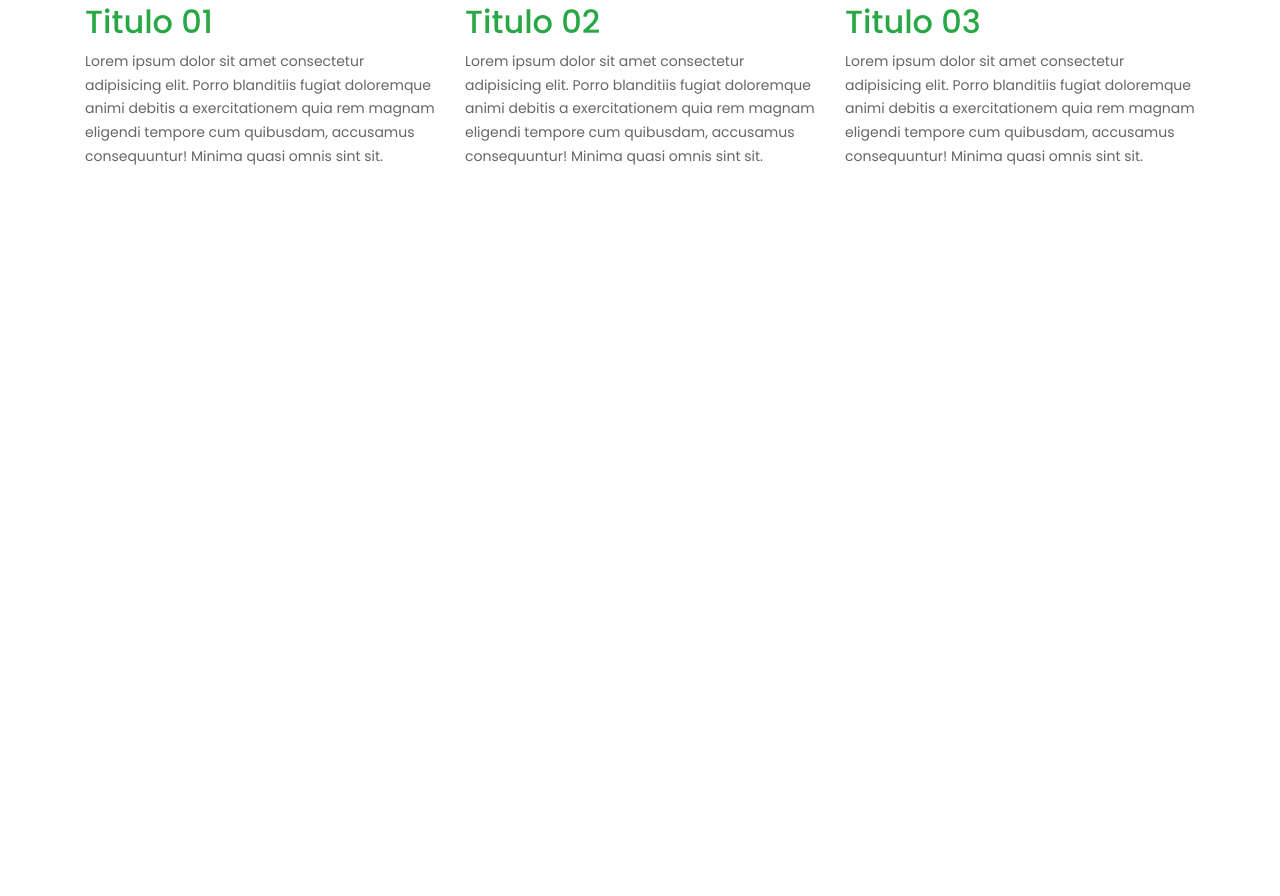
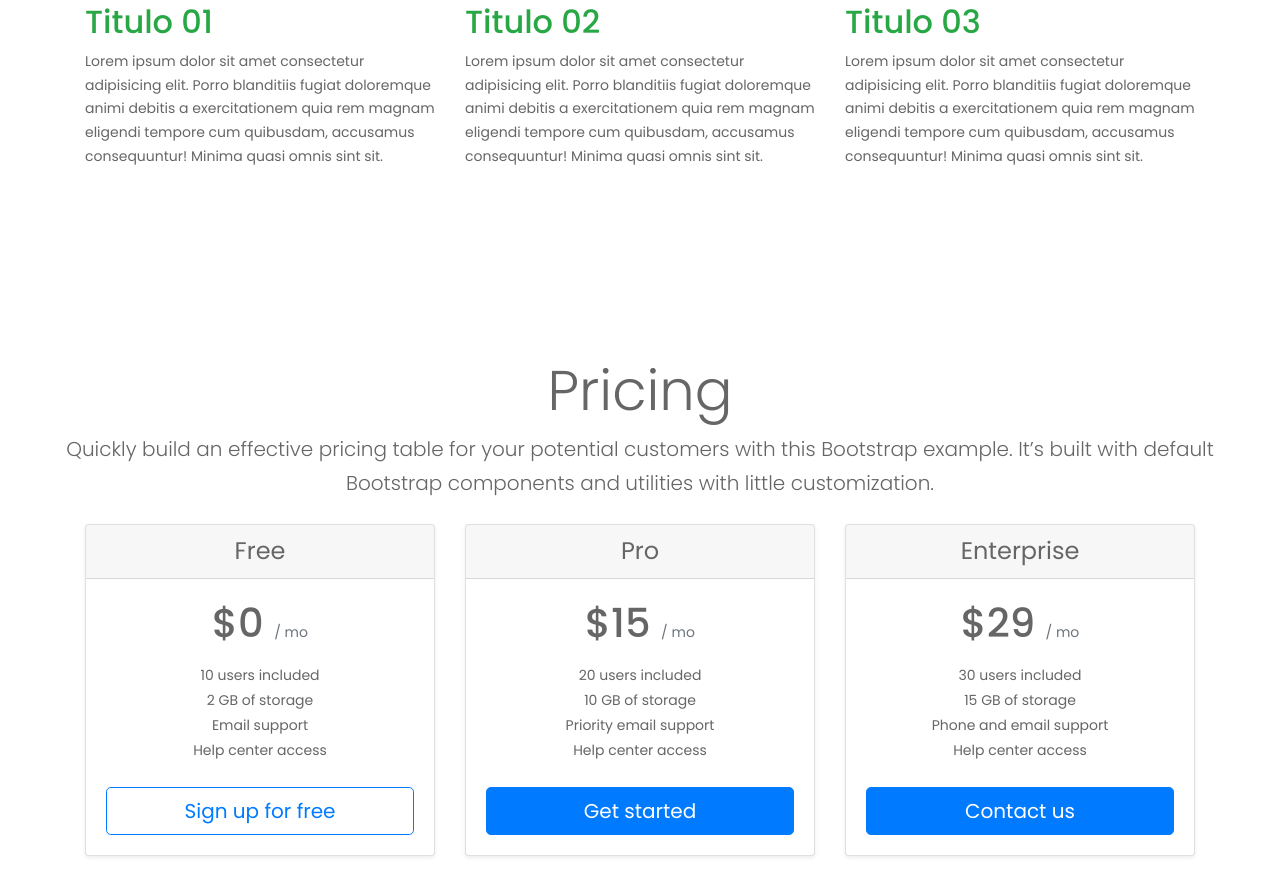
Before and after one commit to uft-qlq-menor/curso_git, a plain HTML site: page index.html in a window 1280 px wide. Shown: the part 1382-2278 px from the top of the page. Before the commit the page ends 1691 px from the top, so only its background shows below. Drawn offline with Linux system fonts and the light colour scheme.

Commit message:
Incluir seccion de precios

```diff
--- a/index.html
+++ b/index.html
@@ -165,6 +165,60 @@
             </div>
         </div>
     </section>
+    <div class="pricing-header px-3 py-3 pt-md-5 pb-md-4 mx-auto text-center">
+        <h1 class="display-4">Pricing</h1>
+        <p class="lead">Quickly build an effective pricing table for your potential customers with this Bootstrap example. It’s built with default Bootstrap components and utilities with little customization.</p>
+      </div>
+
+    <div class="container">
+        <div class="card-deck mb-3 text-center">
+          <div class="card mb-4 shadow-sm">
+            <div class="card-header">
+              <h4 class="my-0 font-weight-normal">Free</h4>
+            </div>
+            <div class="card-body">
+              <h1 class="card-title pricing-card-title">$0 <small class="text-muted">/ mo</small></h1>
+              <ul class="list-unstyled mt-3 mb-4">
+                <li>10 users included</li>
+                <li>2 GB of storage</li>
+                <li>Email support</li>
+                <li>Help center access</li>
+              </ul>
+              <button type="button" class="btn btn-lg btn-block btn-outline-primary">Sign up for free</button>
+            </div>
+          </div>
+          <div class="card mb-4 shadow-sm">
+            <div class="card-header">
+              <h4 class="my-0 font-weight-normal">Pro</h4>
+            </div>
+            <div class="card-body">
+              <h1 class="card-title pricing-card-title">$15 <small class="text-muted">/ mo</small></h1>
+              <ul class="list-unstyled mt-3 mb-4">
+                <li>20 users included</li>
+                <li>10 GB of storage</li>
+                <li>Priority email support</li>
+                <li>Help center access</li>
+              </ul>
+              <button type="button" class="btn btn-lg btn-block btn-primary">Get started</button>
+            </div>
+          </div>
+          <div class="card mb-4 shadow-sm">
+            <div class="card-header">
+              <h4 class="my-0 font-weight-normal">Enterprise</h4>
+            </div>
+            <div class="card-body">
+              <h1 class="card-title pricing-card-title">$29 <small class="text-muted">/ mo</small></h1>
+              <ul class="list-unstyled mt-3 mb-4">
+                <li>30 users included</li>
+                <li>15 GB of storage</li>
+                <li>Phone and email support</li>
+                <li>Help center access</li>
+              </ul>
+              <button type="button" class="btn btn-lg btn-block btn-primary">Contact us</button>
+            </div>
+          </div>
+        </div>
+
     <!-- End Main Banner  -->
 
     <div id="off-canvas-layer" class="off-canvas-layer"></div>
```
